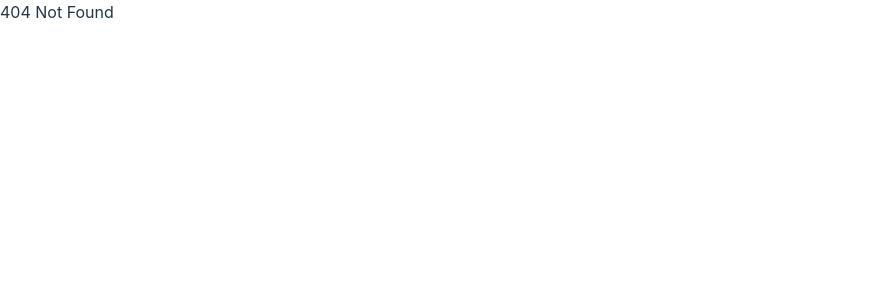
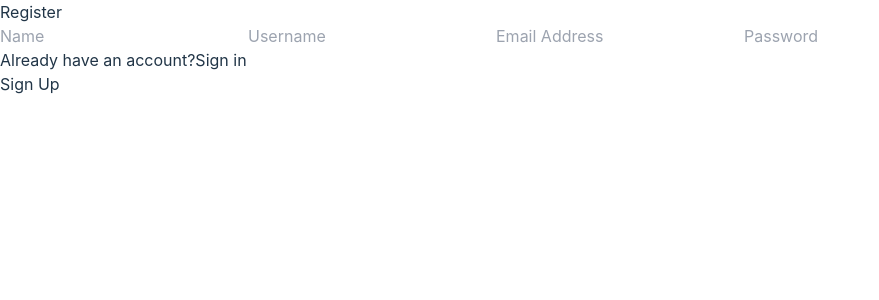
Before and after one commit to TheBest125/Cargogo-front-end, a React (Vite) app: page /sign-up in a window 1280 px wide. Before the commit this address had no page. Shown: the top 300 px of the page, without its empty margins (0-879 px from the left). Built offline with nearby package versions, Linux system fonts and the light colour scheme.

Commit message:
Fixing error

```diff
--- a/package.json
+++ b/package.json
@@ -10,6 +10,7 @@
   },
   "dependencies": {
     "@reduxjs/toolkit": "^1.9.1",
+    "axios": "^1.3.0",
     "react": "^18.2.0",
     "react-dom": "^18.2.0",
     "react-redux": "^8.0.5",
--- a/src/App.jsx
+++ b/src/App.jsx
@@ -7,12 +7,14 @@ import CarDetails from './components/CarDetails';
 import AddCar from './components/AddCar';
 import RentCar from './components/RentCar';
 import HomePage from './components/HomePage';
+import Register from './components/Register';
 
 function App() {
   return (
     <div className="App">
       <Routes>
         <Route path="/" element={<HomePage />} />
+        <Route path="/sign-up" element={<Register />} />
         <Route path="/details" element={<CarDetails />} />
         <Route path="/add" element={<AddCar />} />
         <Route path="/rent" element={<RentCar />} />
--- a/src/components/Navbar.jsx
+++ b/src/components/Navbar.jsx
@@ -39,7 +39,7 @@ export default function Navbar() {
                 <Link to="/" className="block py-2 pl-3 pr-4 text-base text-gray-700 rounded hover:bg-gray-100 md:hover:bg-transparent md:border-0 md:hover:text-blue-700 md:p-0 dark:text-gray-400 md:dark:hover:text-white dark:hover:bg-gray-700 dark:hover:text-white md:dark:hover:bg-transparent">Sign in</Link>
               </li>
               <li>
-                <Link to="/" className="block py-2 pl-3 pr-4 text-base text-gray-700 rounded hover:bg-gray-100 md:hover:bg-transparent md:border-0 md:hover:text-blue-700 md:p-0 dark:text-gray-400 md:dark:hover:text-white dark:hover:bg-gray-700 dark:hover:text-white md:dark:hover:bg-transparent">Sign up</Link>
+                <Link to="/sign-up" className="block py-2 pl-3 pr-4 text-base text-gray-700 rounded hover:bg-gray-100 md:hover:bg-transparent md:border-0 md:hover:text-blue-700 md:p-0 dark:text-gray-400 md:dark:hover:text-white dark:hover:bg-gray-700 dark:hover:text-white md:dark:hover:bg-transparent">Sign up</Link>
               </li>
             </ul>
           </div>
@@ -53,7 +53,7 @@ export default function Navbar() {
               <Link to="/" className="block font-semibold uppercase py-2 pl-3 pr-4 text-base text-gray-700 rounded hover:bg-gray-100 md:hover:bg-transparent md:border-0 md:hover:text-blue-700 md:p-0 dark:text-gray-400 md:dark:hover:text-white dark:hover:bg-gray-700 dark:hover:text-white md:dark:hover:bg-transparent">Sign in</Link>
             </li>
             <li>
-              <Link to="/" className="block font-semibold uppercase py-2 pl-3 pr-4 text-base text-gray-700 rounded hover:bg-gray-100 md:hover:bg-transparent md:border-0 md:hover:text-blue-700 md:p-0 dark:text-gray-400 md:dark:hover:text-white dark:hover:bg-gray-700 dark:hover:text-white md:dark:hover:bg-transparent">Sign up</Link>
+              <Link to="/sign-up" className="block font-semibold uppercase py-2 pl-3 pr-4 text-base text-gray-700 rounded hover:bg-gray-100 md:hover:bg-transparent md:border-0 md:hover:text-blue-700 md:p-0 dark:text-gray-400 md:dark:hover:text-white dark:hover:bg-gray-700 dark:hover:text-white md:dark:hover:bg-transparent">Sign up</Link>
             </li>
           </ul>
         </div>
--- a/src/components/Register.jsx
+++ b/src/components/Register.jsx
@@ -1,5 +1,7 @@
 import React from "react";
+import { useState } from "react";
 import {useDispatch} from "react-redux"
+import postUser from './../redux/user/api';
 
 function Register() {
   const [user, setUser] = useState({
@@ -23,6 +25,7 @@ function Register() {
     event.peventDefault();
     try {
       const res = await postUser(user);
+      console.log(res)
       dispatch({ type: 'REGISTER_USER', payload: res.data });
     } catch (error) {
         setErr(error)
@@ -43,8 +46,8 @@ function Register() {
 
         <input
           type="text"
-          className="Name"
-          placeholder="Name"
+          className="Username"
+          placeholder="Username"
           onChange={changeHandler}
         />
         <input
--- /dev/null
+++ b/src/redux/baseUrl.js
@@ -0,0 +1,3 @@
+const baseUrl = 'https://cargogo-backend-production.up.railway.app/api/v1/';
+
+export default baseUrl;
```
Also changed, not shown: 2 other files (tests, documents, lock files or other folders).
